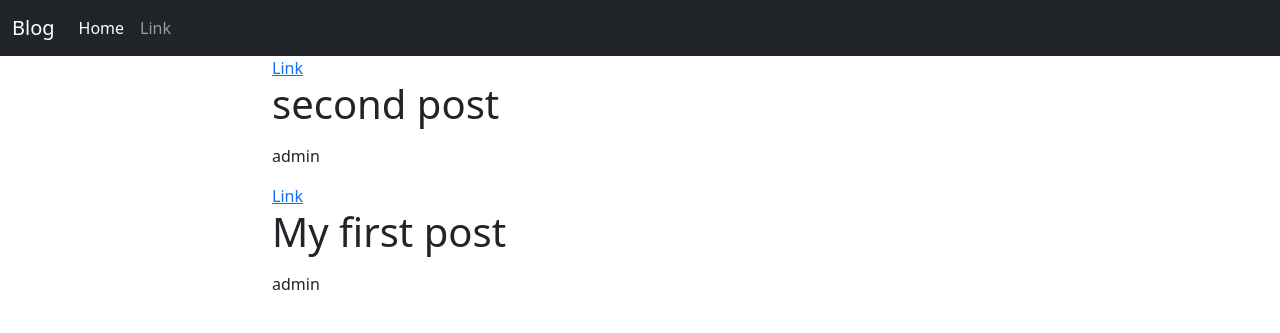
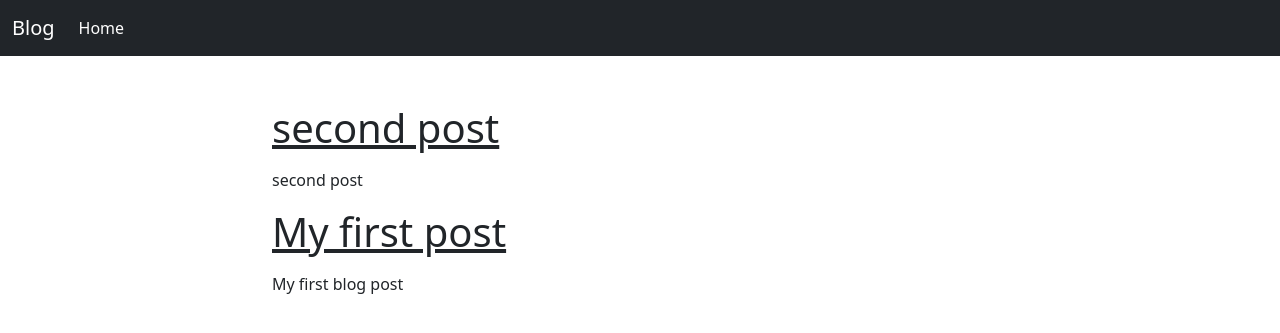
Before and after one commit to ArianneSantiago/Blog-Mysite, a Django app: page /blog/ in a window 1280 px wide. Shown: the top 333 px of the page. Run offline with Django 4.2, Linux system fonts and the light colour scheme; data comes from the database, SQL or seed files in the repository; both versions use the stored data as it was after the commit.

Commit message:
Add base.html

```diff
--- /dev/null
+++ b/templates/base.html
@@ -0,0 +1,51 @@
+<!doctype html>
+<html lang="en">
+
+<head>
+    <meta charset="utf-8">
+    <meta name="viewport" content="width=device-width, initial-scale=1">
+
+    <link href="https://cdn.jsdelivr.net/npm/bootstrap@5.3.3/dist/css/bootstrap.min.css" rel="stylesheet"
+        integrity="sha384-QWTKZyjpPEjISv5WaRU9OFeRpok6YctnYmDr5pNlyT2bRjXh0JMhjY6hW+ALEwIH" crossorigin="anonymous">
+
+    <title>
+    {% block title %}
+    {% endblock %}
+    </title>
+</head>
+
+<body>
+
+    <nav class="navbar navbar-expand-lg navbar-dark bg-dark">
+        <div class="container-fluid">
+            <a class="navbar-brand" href="#">Blog</a>
+            <button class="navbar-toggler" type="button" data-bs-toggle="collapse"
+                data-bs-target="#navbarSupportedContent" aria-controls="navbarSupportedContent" aria-expanded="false"
+                aria-label="Toggle navigation">
+                <span class="navbar-toggler-icon"></span>
+            </button>
+            <div class="collapse navbar-collapse" id="navbarSupportedContent">
+                <ul class="navbar-nav me-auto mb-2 mb-lg-0">
+                    <li class="nav-item">
+                        <a class="nav-link active" aria-current="page"
+                            href="https://8000-ariannesanti-blogmysite-30913us5irx.ws-eu108.gitpod.io/blog/">Home</a>
+                    </li>
+                </ul>
+            </div>
+    </nav>
+
+    {% block content %}
+    {% endblock %}
+
+    <script src="https://cdn.jsdelivr.net/npm/bootstrap@5.3.3/dist/js/bootstrap.bundle.min.js"
+        integrity="sha384-YvpcrYf0tY3lHB60NNkmXc5s9fDVZLESaAA55NDzOxhy9GkcIdslK1eN7N6jIeHz"
+        crossorigin="anonymous"></script>
+    <script src="https://cdn.jsdelivr.net/npm/@popperjs/core@2.11.8/dist/umd/popper.min.js"
+        integrity="sha384-I7E8VVD/ismYTF4hNIPjVp/Zjvgyol6VFvRkX/vR+Vc4jQkC+hVqc2pM8ODewa9r"
+        crossorigin="anonymous"></script>
+    <script src="https://cdn.jsdelivr.net/npm/bootstrap@5.3.3/dist/js/bootstrap.min.js"
+        integrity="sha384-0pUGZvbkm6XF6gxjEnlmuGrJXVbNuzT9qBBavbLwCsOGabYfZo0T0to5eqruptLy"
+        crossorigin="anonymous"></script>
+</body>
+
+</html>
--- a/templates/index.html
+++ b/templates/index.html
@@ -1,48 +1,23 @@
-<!doctype html>
-<html lang="en">
+{% extends "base.html" %}
 
-<head>
-  <meta charset="utf-8">
-  <meta name="viewport" content="width=device-width, initial-scale=1">
-  <title>Bootstrap demo</title>
-  <link href="https://cdn.jsdelivr.net/npm/bootstrap@5.3.3/dist/css/bootstrap.min.css" rel="stylesheet"
-    integrity="sha384-QWTKZyjpPEjISv5WaRU9OFeRpok6YctnYmDr5pNlyT2bRjXh0JMhjY6hW+ALEwIH" crossorigin="anonymous">
-</head>
+{% block title %}
+Welcome to Blog
+{% endblock %}
 
-<body>
-
-  <nav class="navbar navbar-expand-lg navbar-dark bg-dark">
-    <div class="container-fluid">
-      <a class="navbar-brand" href="#">Blog</a>
-      <button class="navbar-toggler" type="button" data-bs-toggle="collapse" data-bs-target="#navbarSupportedContent"
-        aria-controls="navbarSupportedContent" aria-expanded="false" aria-label="Toggle navigation">
-        <span class="navbar-toggler-icon"></span>
-      </button>
-      <div class="collapse navbar-collapse" id="navbarSupportedContent">
-        <ul class="navbar-nav me-auto mb-2 mb-lg-0">
-          <li class="nav-item">
-            <a class="nav-link active" aria-current="page" href="https://8000-ariannesanti-blogmysite-30913us5irx.ws-eu108.gitpod.io/blog/">Home</a>
-          </li>
-          <li class="nav-item">
-            <a class="nav-link" href="#">Link</a>
-          </li>
-        </ul>
-      </div>
-  </nav>
-
+{% block content %}
   <div class="container">
-    <div class="row justify-content-md-center">
+    <div class="row justify-content-md-center pt-5">
 
       <div class="col-md-8">
 
         {% for post in posts %}
 
-        <a href="{{post.get_absolute_url}}">Link</a>
+
         <div class="col-12">
-          <h1>{{post.title}}</h1>
+          <h1><a class="text-dark" href="{{post.get_absolute_url}}">{{post.title}}</a></h1>
         </div>
         <div class="col-12">
-          <p></p>{{post.author}}</p>
+          <p></p>{{post.content}}</p>
         </div>
 
         {% endfor %}
@@ -53,15 +28,4 @@
 
   </div>
 
-  <script src="https://cdn.jsdelivr.net/npm/bootstrap@5.3.3/dist/js/bootstrap.bundle.min.js"
-    integrity="sha384-YvpcrYf0tY3lHB60NNkmXc5s9fDVZLESaAA55NDzOxhy9GkcIdslK1eN7N6jIeHz"
-    crossorigin="anonymous"></script>
-  <script src="https://cdn.jsdelivr.net/npm/@popperjs/core@2.11.8/dist/umd/popper.min.js"
-    integrity="sha384-I7E8VVD/ismYTF4hNIPjVp/Zjvgyol6VFvRkX/vR+Vc4jQkC+hVqc2pM8ODewa9r"
-    crossorigin="anonymous"></script>
-  <script src="https://cdn.jsdelivr.net/npm/bootstrap@5.3.3/dist/js/bootstrap.min.js"
-    integrity="sha384-0pUGZvbkm6XF6gxjEnlmuGrJXVbNuzT9qBBavbLwCsOGabYfZo0T0to5eqruptLy"
-    crossorigin="anonymous"></script>
-</body>
-
-</html>
+{% endblock %}
```
Also changed, not shown: templates/single.html (+8 -43 lines), db.sqlite3.
